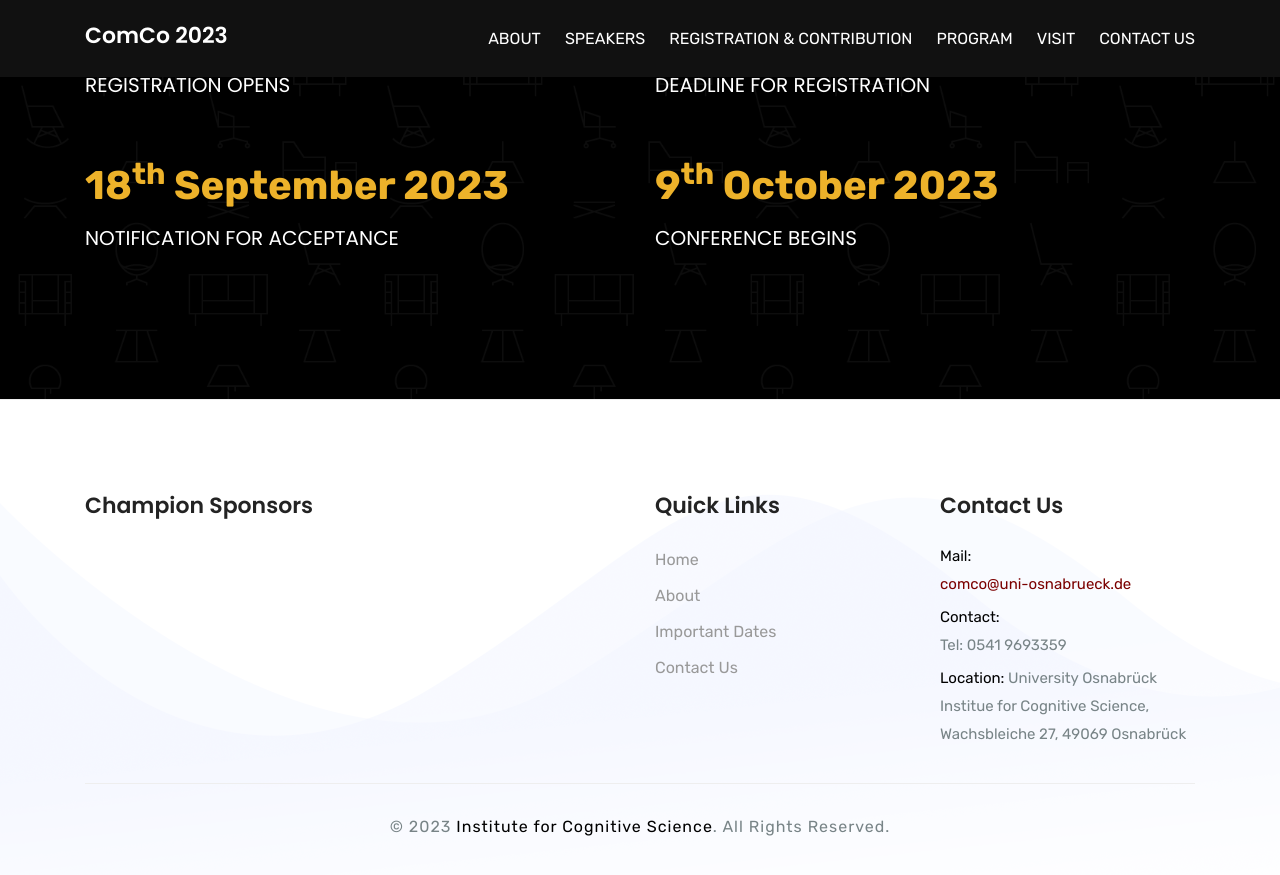
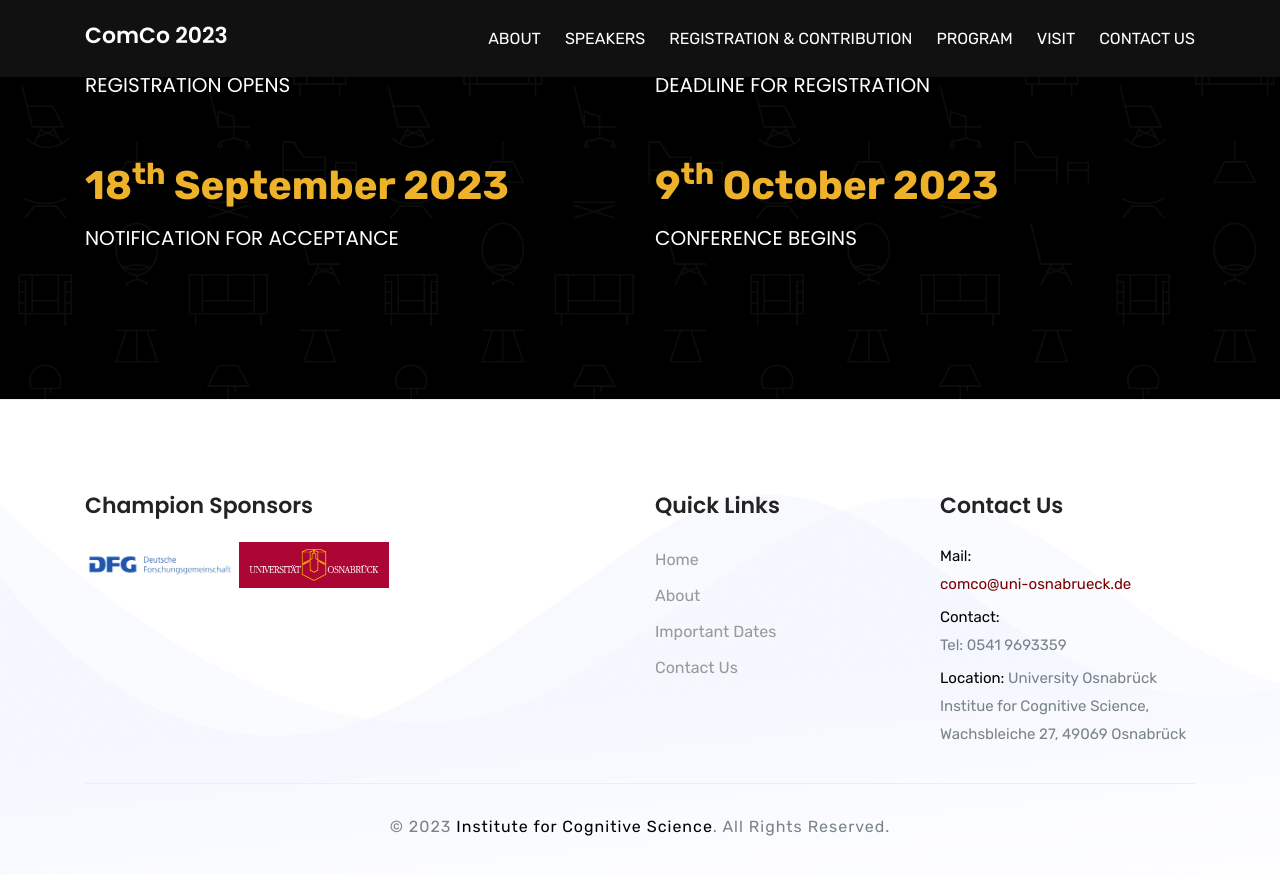
Before and after one commit to comco23/comco23.github.io, a Jekyll site: the page built from index.html, in a window 1280 px wide and 900 px high, scrolled down 1525 px. Shown: the top 875 px of the window. Built offline with Jekyll 4.4.1, drawn with Linux system fonts in a browser that asks for light colours.

Commit message:
added sponsors

```diff
--- a/_includes/footer.html
+++ b/_includes/footer.html
@@ -10,9 +10,15 @@
 						{{ site.description }}
 					</p>
 					<!-- Add the image as a link to the sponsor -->
-					<!--<a href="https://www.dfg.de/en/" target="_blank">-->
-					<!--	<img src="/assets/img/about/about-5.jpg" alt="Sponsor Logo" width="150"> -->
+					<a href="https://www.dfg.de/en/" target="_blank">
+						<img src="/assets/img/about/about-5.jpg" alt="Sponsor Logo" width="150">
+					</a>
+					<!-- <a href="https://feelspace.de/impressum/" target="_blank"> -->
+						<!-- <img src="/assets/img/about/about-6.jpg" alt="Sponsor Logo" width="150"> -->
 					<!-- </a> -->
+					<a href="https://www.uni-osnabrueck.de/en/home/" target="_blank">
+						<img src="/assets/img/about/about-4.jpg" alt="Sponsor Logo" width="150">
+					 </a>
 					<!-- <a href="https://feelspace.de/impressum/" target="_blank"> -->
 						<!-- <img src="/assets/img/about/about-6.jpg" alt="Sponsor Logo" width="150"> -->
 					<!-- </a> -->
```
Also changed, not shown: assets/img/about/about-4.jpg (added).
